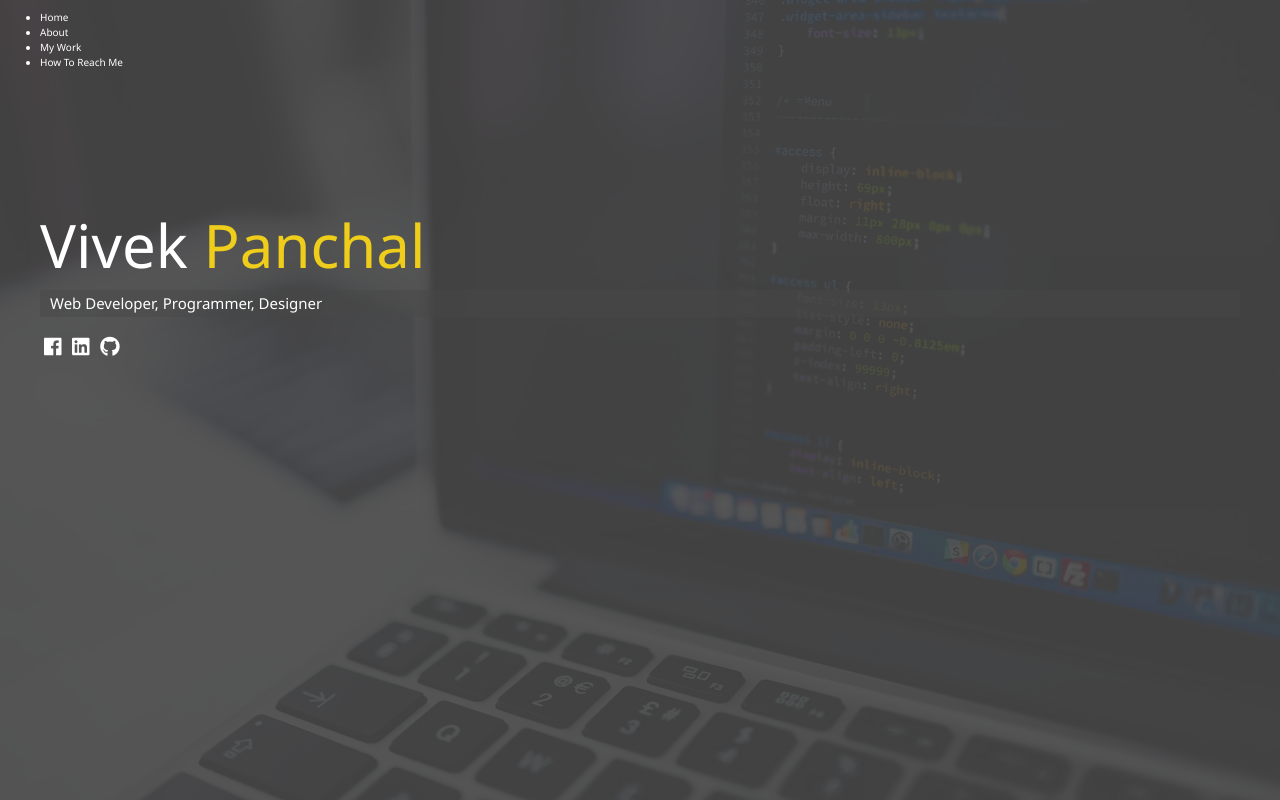
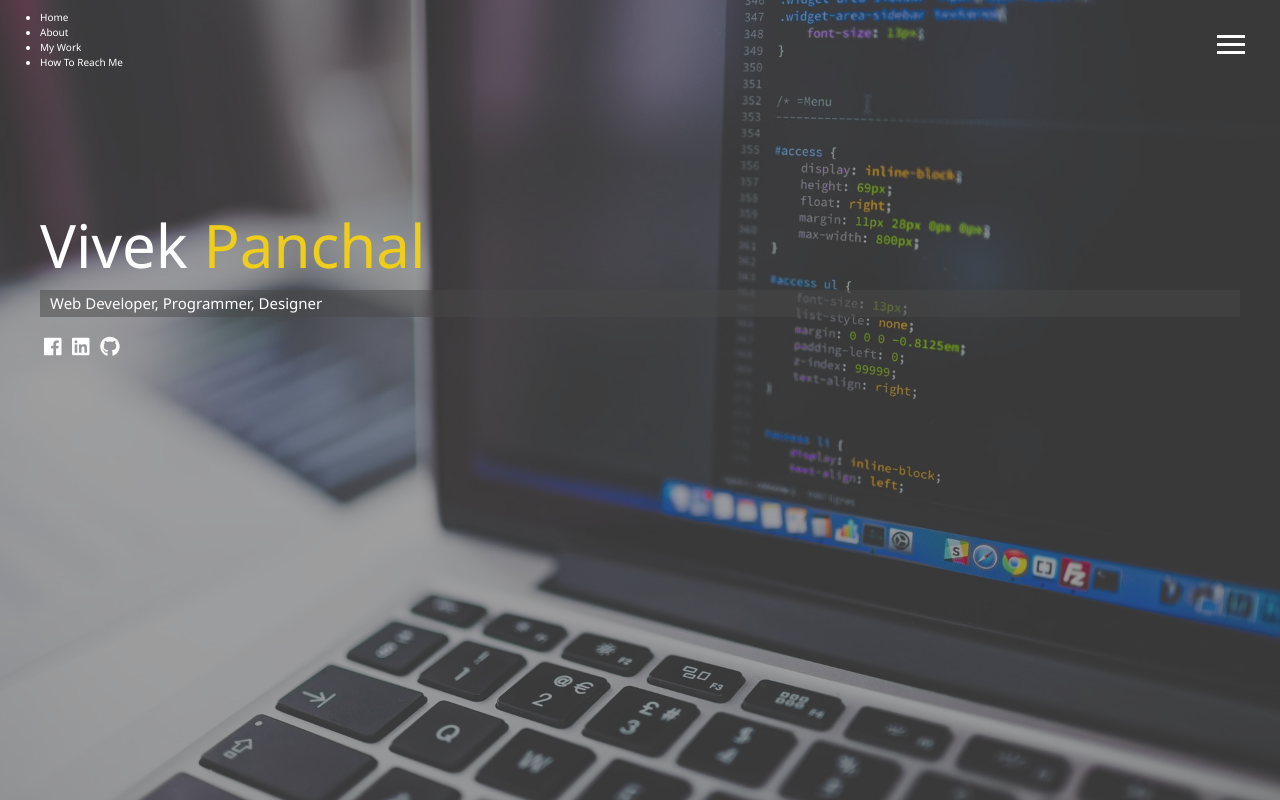
Before and after one commit to vp1410/vivek_panchal, a website: page dist/index.html in a window 1280 px wide. Drawn offline with Linux system fonts and the light colour scheme.

Commit message:
Menu button js rotate

```diff
--- a/scss/_config.scss
+++ b/scss/_config.scss
@@ -2,7 +2,7 @@ $primary-color:#444;
 $secondary-color:#eece1a;
 $show-home-image:true;
 $home-image: url(../img/background.jpg);
-$background-opacity: 0.9;
+$background-opacity: 0.5;
 
 @mixin easeOut {
     transition: all 0.5s ease-out;
--- /dev/null
+++ b/scss/_menu.scss
@@ -0,0 +1,37 @@
+//Menu
+
+.menu-btn{
+    position: absolute;
+    z-index: 3;
+    right: 35px;
+    top: 35px;
+    cursor: pointer;
+    @include easeOut;
+
+    .btn-line{
+        width: 28px;
+        height: 3px;
+        margin: 0 0 5px 0;
+        background: white;
+        @include easeOut;
+    }
+
+    //ROTATE INTO X WITH MENU LINE
+    &.close{
+        transform: rotate(180deg);
+    .btn-line{
+        //Line 1 - rotate
+         &:nth-child(1){
+             transform: rotate(45deg) translate(5px, 5px);
+         }
+        //Line 2
+        &:nth-child(2){
+            opacity: 0;
+        }
+        //Line 3
+        &:nth-child(3){
+            transform: rotate(-45deg) translate(7px, -6px);
+        }
+    }
+    }
+}
--- a/scss/main.scss
+++ b/scss/main.scss
@@ -1,4 +1,5 @@
 @import 'config';
+@import 'menu';
 
 * {
     box-sizing: border-box;
```
Also changed, not shown: dist/css/main.css, dist/index.html, dist/js/main.js.
